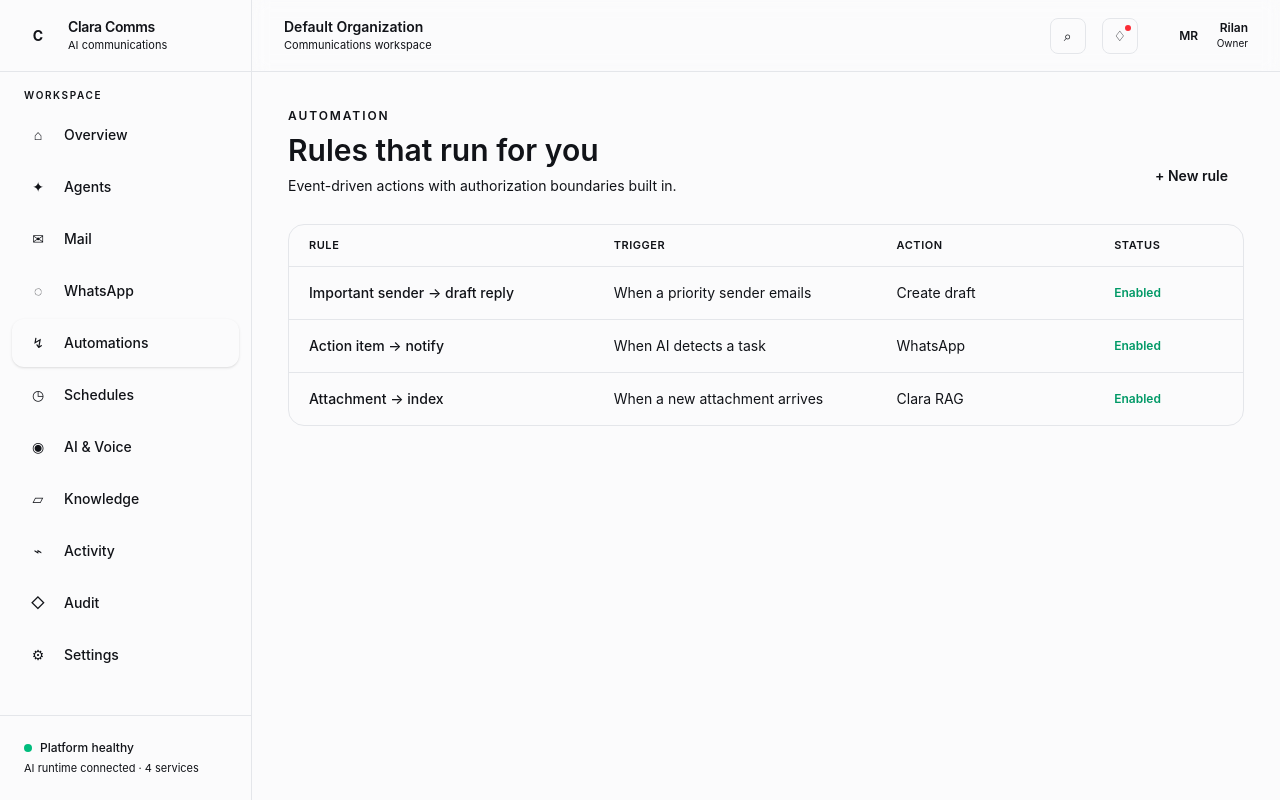
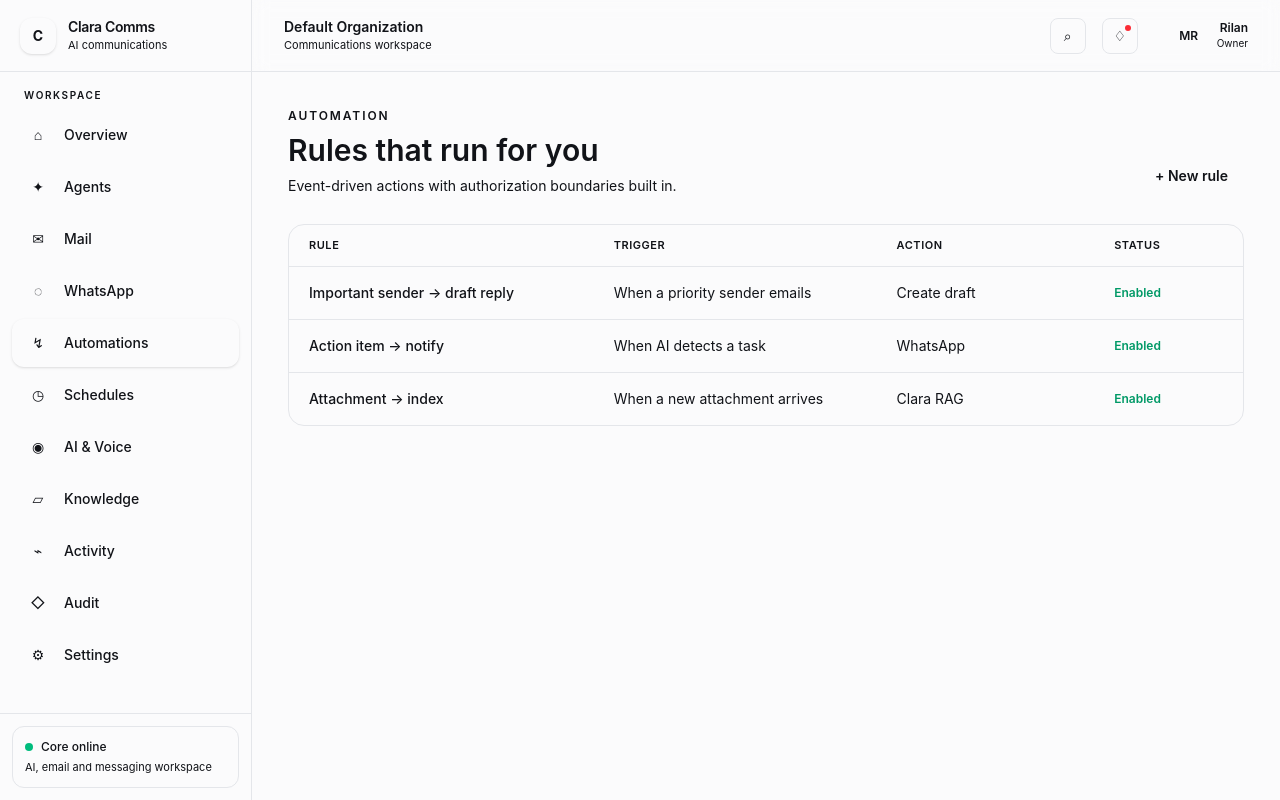
Before and after one commit to Rilan-Dev/ai-comms-agent, a Next.js app in the folder apps/web/: page /automations in a window 1280 px wide. Built offline with nearby package versions, Linux system fonts and the light colour scheme.

Commit message:
ui: polish workspace navigation and accessibility

```diff
--- a/apps/web/src/components/sidebar.tsx
+++ b/apps/web/src/components/sidebar.tsx
@@ -23,7 +23,7 @@ export function Sidebar() {
   return (
     <aside className="hidden w-[252px] shrink-0 flex-col border-r bg-background/95 md:flex">
       <div className="flex h-[72px] items-center gap-3 border-b px-5">
-        <div className="grid h-9 w-9 place-items-center rounded-xl bg-foreground text-sm font-bold text-background">C</div>
+        <div className="grid h-9 w-9 place-items-center rounded-xl bg-foreground text-sm font-bold text-background shadow-sm">C</div>
         <div><p className="text-sm font-semibold tracking-tight">Clara Comms</p><p className="text-[11px] text-muted-foreground">AI communications</p></div>
       </div>
       <nav className="flex-1 overflow-y-auto px-3 py-4">
@@ -32,19 +32,22 @@ export function Sidebar() {
           {NAV_ITEMS.map((item) => {
             const active = pathname === item.href || (item.href !== "/" && pathname.startsWith(item.href));
             return <li key={item.href}>
-              <a href={item.href} className={`group flex items-center gap-3 rounded-xl px-3 py-2.5 text-sm font-medium transition ${active ? "bg-muted text-foreground shadow-sm" : "text-muted-foreground hover:bg-muted/70 hover:text-foreground"}`}>
-                <span className={`grid h-7 w-7 place-items-center rounded-lg text-sm ${active ? "bg-background" : "bg-transparent"}`}>{item.icon}</span><span>{item.label}</span>
+              <a href={item.href} aria-current={active ? "page" : undefined} className={`group flex items-center gap-3 rounded-xl px-3 py-2.5 text-sm font-medium transition-all duration-150 ${active ? "bg-foreground text-background shadow-sm" : "text-muted-foreground hover:bg-muted/70 hover:text-foreground"}`}>
+                <span className={`grid h-7 w-7 place-items-center rounded-lg text-sm ${active ? "bg-background/15" : "bg-transparent"}`}>{item.icon}</span><span>{item.label}</span>
               </a>
               {"children" in item && item.children && active && <ul className="ml-9 mt-1 space-y-0.5 border-l pl-2">{item.children.map((child) => {
                 const childActive = pathname === child.href;
-                return <li key={child.href}><a href={child.href} className={`block rounded-lg px-3 py-2 text-xs transition ${childActive ? "bg-muted font-semibold text-foreground" : "text-muted-foreground hover:text-foreground"}`}>{child.label}</a></li>;
+                return <li key={child.href}><a href={child.href} aria-current={childActive ? "page" : undefined} className={`block rounded-lg px-3 py-2 text-xs transition ${childActive ? "bg-muted font-semibold text-foreground" : "text-muted-foreground hover:bg-muted/70 hover:text-foreground"}`}>{child.label}</a></li>;
               })}</ul>}
             </li>;
           })}
         </ul>
       </nav>
       <div className="border-t p-3">
-        <div className="rounded-xl bg-muted/60 p-3"><div className="flex items-center gap-2"><span className="h-2 w-2 rounded-full bg-emerald-500"/><span className="text-xs font-medium">Platform healthy</span></div><p className="mt-1 text-[11px] text-muted-foreground">AI runtime connected · 4 services</p></div>
+        <div className="rounded-xl border bg-muted/40 p-3">
+          <div className="flex items-center gap-2"><span className="h-2 w-2 rounded-full bg-emerald-500"/><span className="text-xs font-medium">Core online</span></div>
+          <p className="mt-1 text-[11px] text-muted-foreground">AI, email and messaging workspace</p>
+        </div>
       </div>
     </aside>
   );
```
